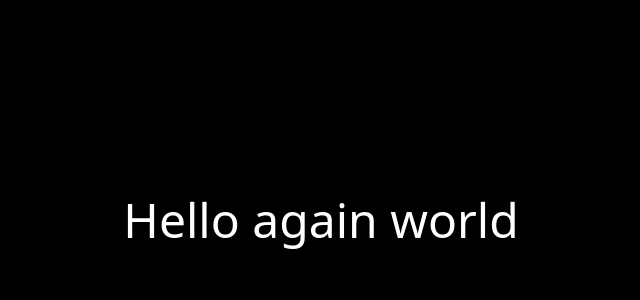
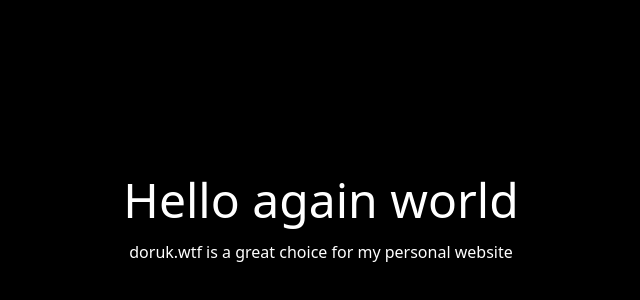
Before and after one commit to dorukozerr/doruk.wtf, a React (Vite) app: page / in a window 1280 px wide. Shown: the part 180-480 px from the top of the page, without its empty margins (319-959 px from the left). Built offline with nearby package versions, Linux system fonts and the light colour scheme.

Commit message:
feat: zustand added & temp store initialized

```diff
--- a/package.json
+++ b/package.json
@@ -29,7 +29,8 @@
     "@tailwindcss/vite": "^4.1.6",
     "react": "^19.1.0",
     "react-dom": "^19.1.0",
-    "tailwindcss": "^4.1.6"
+    "tailwindcss": "^4.1.6",
+    "zustand": "^5.0.4"
   },
   "devDependencies": {
     "@eslint/js": "^9.25.0",
--- a/src/App.tsx
+++ b/src/App.tsx
@@ -1,5 +1,12 @@
-export const App = () => (
-  <div className='w-full h-full bg-black flex justify-center items-center'>
-    <h1 className='text-5xl text-white'>Hello again world</h1>
-  </div>
-);
+import { useTempStore } from './store/temp.store';
+
+export const App = () => {
+  const { thinkingAboutChoicesIMake } = useTempStore();
+
+  return (
+    <div className='w-full h-full bg-black flex-col gap-4 flex justify-center items-center'>
+      <h1 className='text-5xl text-white'>Hello again world</h1>
+      <p className='text-white'>{thinkingAboutChoicesIMake}</p>
+    </div>
+  );
+};
--- /dev/null
+++ b/src/store/temp.store.ts
@@ -0,0 +1,16 @@
+import { create } from 'zustand';
+import { persist } from 'zustand/middleware';
+
+interface TempState {
+  thinkingAboutChoicesIMake: 'doruk.wtf is a great choice for my personal website';
+}
+
+export const useTempStore = create<TempState>()(
+  persist(
+    (_set) => ({
+      thinkingAboutChoicesIMake:
+        'doruk.wtf is a great choice for my personal website'
+    }),
+    { name: 'temp-storage' }
+  )
+);
```
Also changed, not shown: 1 other file (tests, documents, lock files or other folders).
